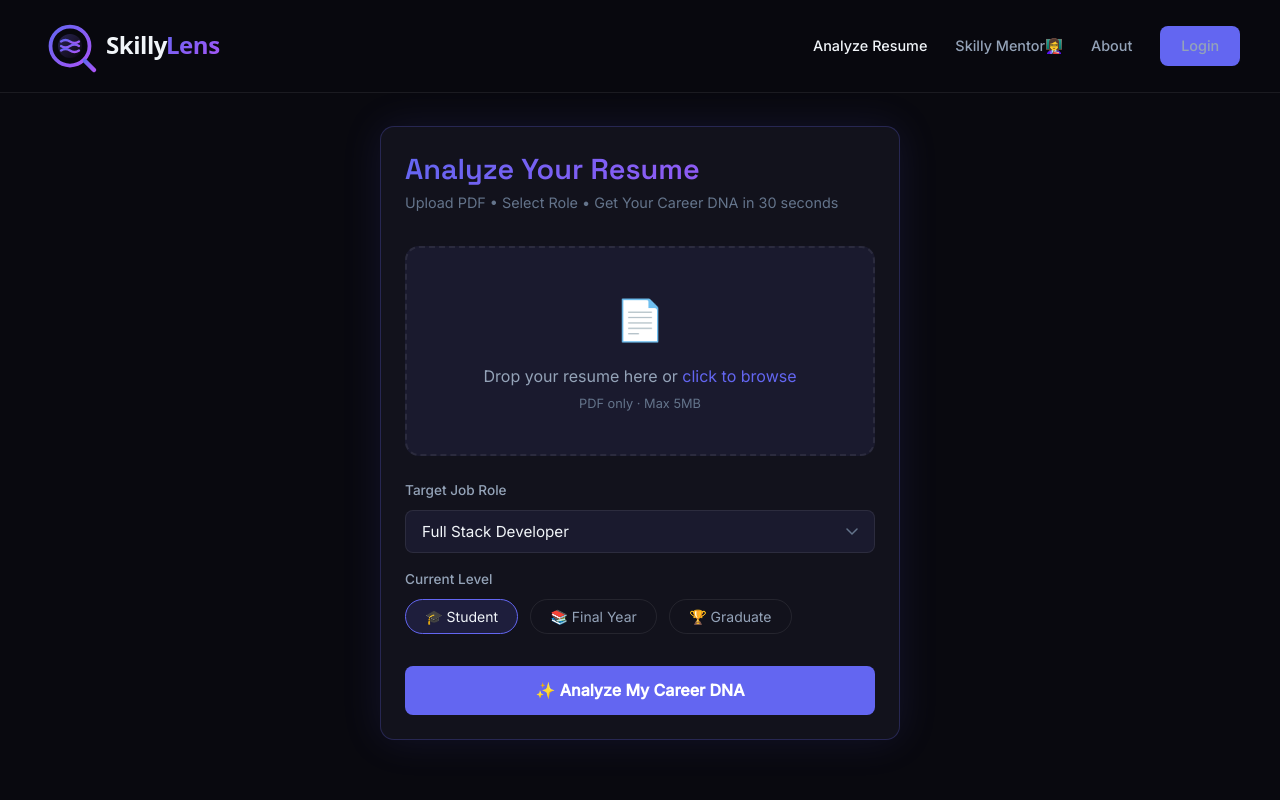
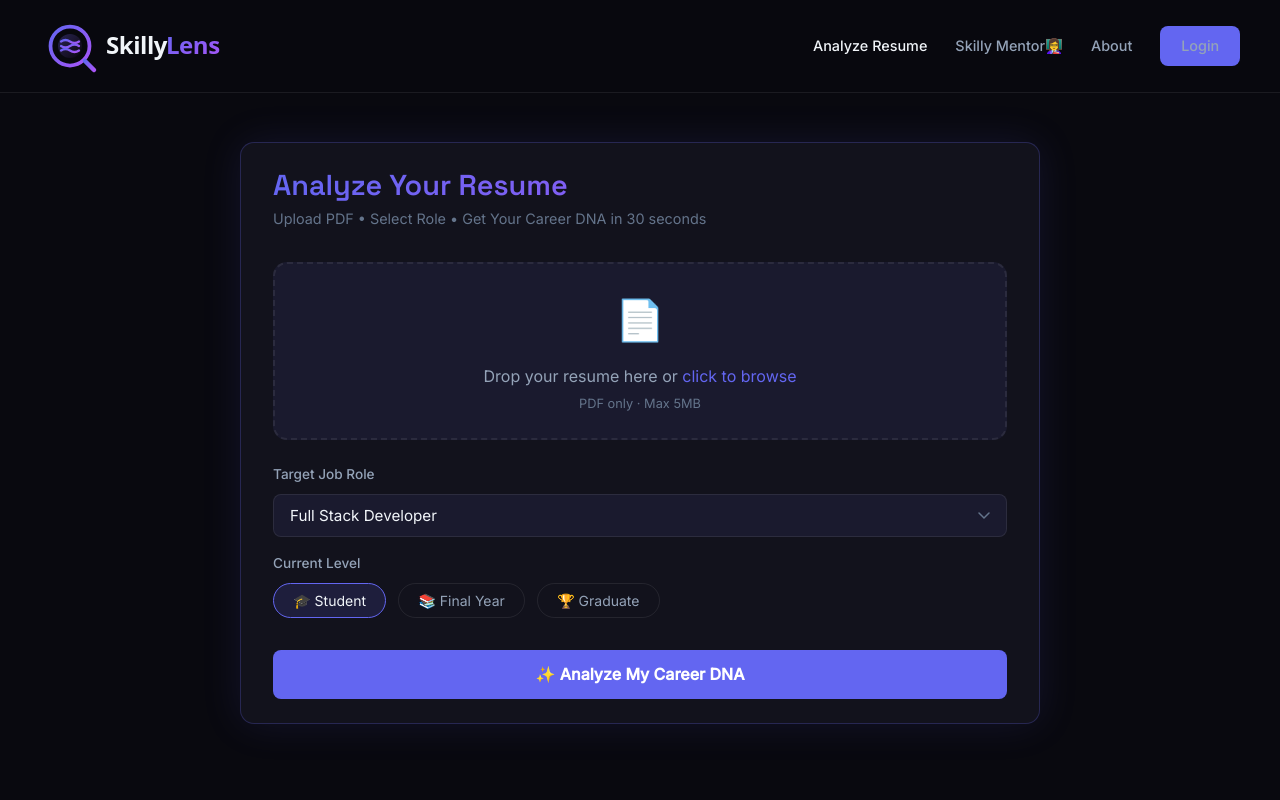
Before and after one commit to Khushi-jaiswal20/Skillylens, a Flask app: page /upload in a window 1280 px wide. Run offline with Flask 3, Linux system fonts and the light colour scheme; parts of the project's set-up code (start-up, migrations or seed data) failed here and were passed over.

Commit message:
Updated Upload page structure

```diff
--- a/frontend/templates/index.html
+++ b/frontend/templates/index.html
@@ -2,7 +2,7 @@
 {% block content %}
 
 <section class="hero">
-  <div class="hero-badge">🚀 AI-Powered Career Guidance</div>
+  <div class="hero-badge"> AI-Powered Career Guidance</div>
   <h1>Discover Your<br><span class="gradient-text">Career DNA</span></h1>
   <p class="hero-sub">Upload your resume. Get your skill gap analysis, 90-day roadmap, and AI tool recommendations — in 30 seconds.</p>
   <div class="hero-cta">
--- a/frontend/templates/upload.html
+++ b/frontend/templates/upload.html
@@ -70,12 +70,26 @@
 </div>
 
 <style>
-.upload-wrapper { display:flex; justify-content:center; align-items:center; min-height:85vh; padding:2rem; }
-.upload-card { width:100%; max-width:520px; }
+.upload-wrapper {
+  display:flex;
+  justify-content:center;
+  align-items:center;
+  min-height:85vh;
+  padding:1rem;
+}
+.upload-card {
+  width:100%;
+  max-width:800px;
+  padding:1.5rem 2rem;
+}
 .drop-zone {
-  border: 2px dashed var(--border); border-radius: var(--radius);
-  padding: 2.5rem; text-align: center; cursor: pointer;
-  transition: all 0.2s; background: var(--bg-elevated);
+  border: 2px dashed var(--border);
+  border-radius: var(--radius);
+  padding: 1.5rem;
+  text-align: center;
+  cursor: pointer;
+  transition: all 0.2s;
+  background: var(--bg-elevated);
 }
 .drop-zone:hover, .drop-zone.dragover {
   border-color: var(--accent); background: rgba(99,102,241,0.05);
@@ -100,6 +114,10 @@
   background:rgba(99,102,241,0.15); border-color:var(--accent); color:var(--text);
 }
 .error-box { background:rgba(239,68,68,0.1); border:1px solid rgba(239,68,68,0.3); color:#ef4444; padding:0.75rem; border-radius:8px; margin-bottom:1rem; }
+html,
+body {
+  overflow-x: hidden;
+}
 </style>
 
 <script src="/static/js/upload.js"></script>
```
